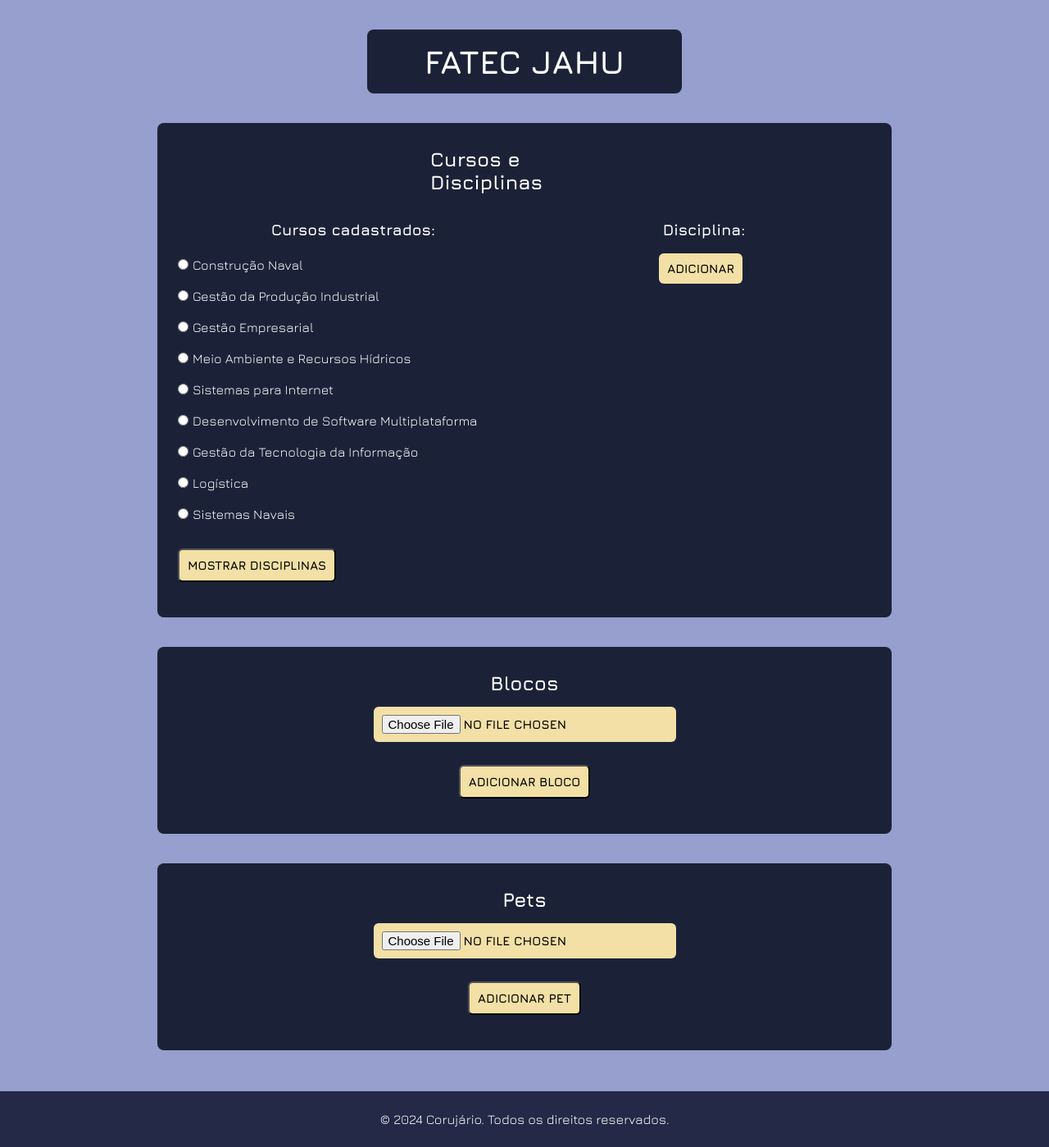
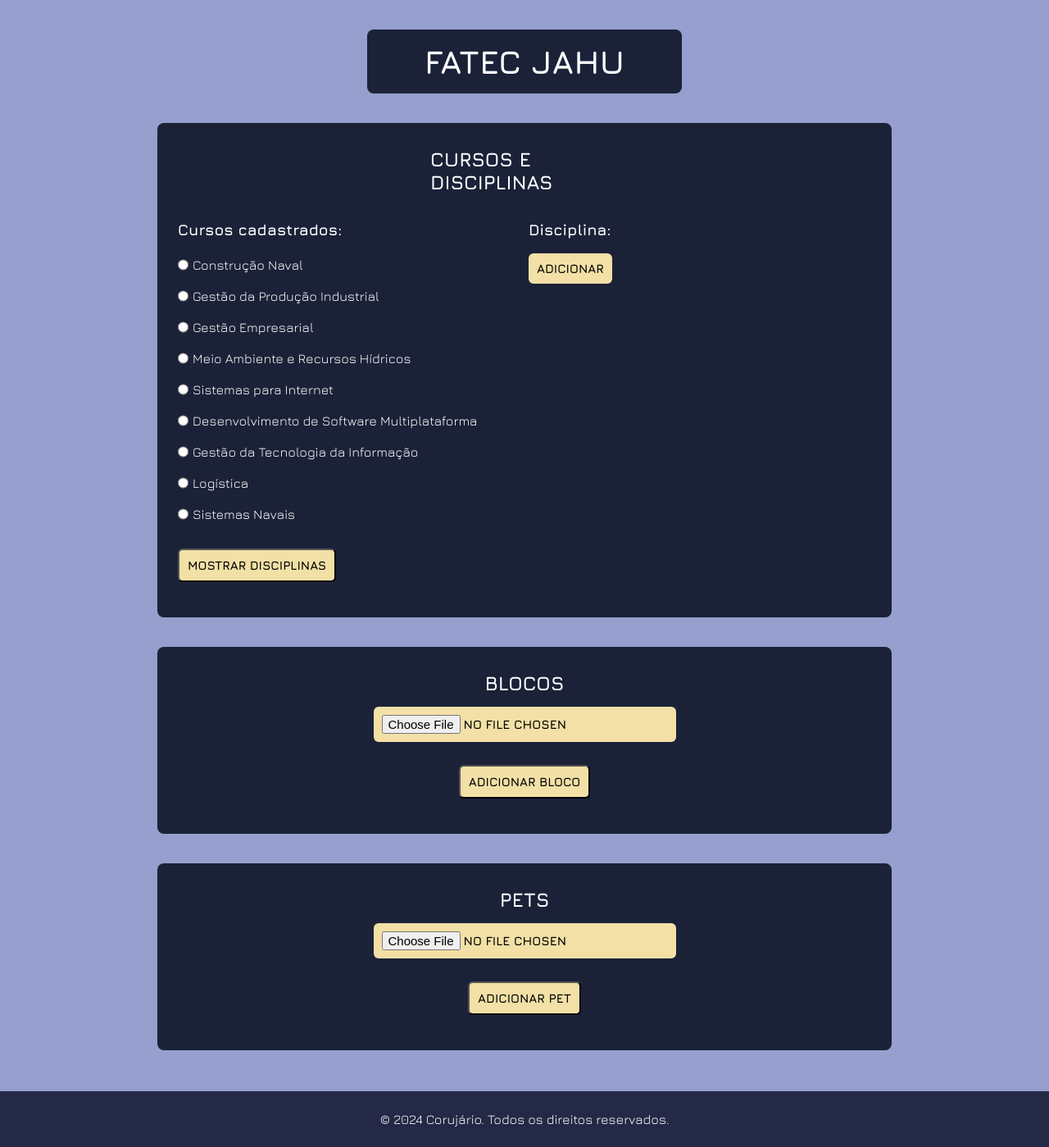
Before and after one commit to AlexiaCazale/projeto_tcc, a PHP site: page /pageFatecAdmin.php in a window 1280 px wide. Shown: the part 125-1524 px from the top of the page at 82% size. Run offline with PHP 8.4, Linux system fonts and the light colour scheme; the visitor is signed in with stand-in values (Sample User, id 1); data comes from the database, SQL or seed files in the repository; data that the repository does not hold is empty; some libraries are stand-ins or nearby versions.

Commit message:
Estilizando

```diff
--- a/view/pageFatecAdmin.php
+++ b/view/pageFatecAdmin.php
@@ -262,6 +262,10 @@ $ret = $cursoDAO -> buscar_todos($curso);
 
     <style>
 
+        h2{
+            text-transform: uppercase;
+        }
+
         .center {
             display: flex;
             align-items: center;
@@ -340,14 +344,14 @@ $ret = $cursoDAO -> buscar_todos($curso);
         .infos, .title{
             width: 100%;
             display: flex;
-            justify-content: space-around;
-            text-align: center;
+            /* justify-content: space-around; */
             color: white;
         }
 
         .cursos{
             width: 50%;
             margin-left: 10px;
+            align-items: start;
         }
 
         input, label{
@@ -359,13 +363,14 @@ $ret = $cursoDAO -> buscar_todos($curso);
             width: 50%;
             display: flex;
             flex-direction: column;
+            align-items: start;
         }
 
         .align_row {
             display: flex;
             flex-direction: row;
-            justify-content: center;
-            align-items: center;
+            /* justify-content: center;
+            align-items: center; */
         }
 
     </style>
```
Also changed, not shown: view/pageFatec.php (+9 -0 lines), view/pagePerfil.php (+6 -1 lines).
